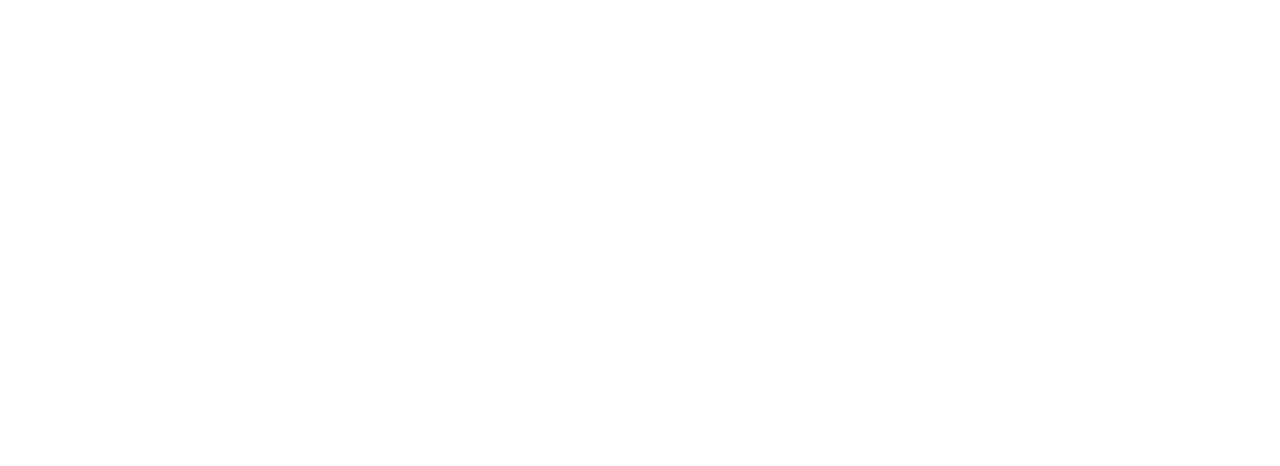
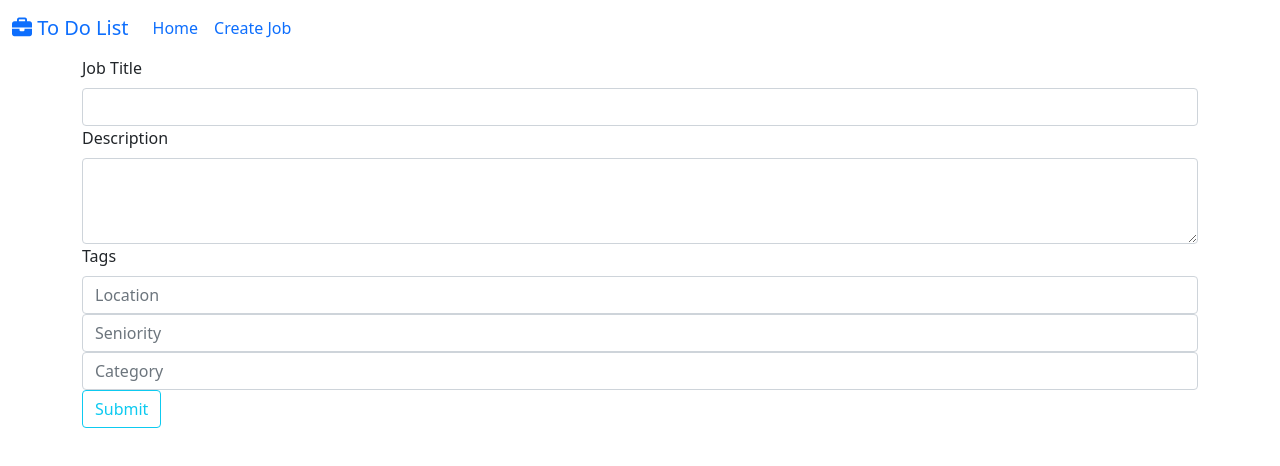
Before and after one commit to Karletty/JobFinder, a plain HTML site: page createJob.html in a window 1280 px wide. Drawn offline with nearby package versions, Linux system fonts and the light colour scheme.

Commit message:
cuerpo de html

```diff
--- a/createJob.html
+++ b/createJob.html
@@ -1,5 +1,6 @@
 <!DOCTYPE html>
 <html lang="en">
+
 <head>
     <meta charset="UTF-8">
     <meta http-equiv="X-UA-Compatible" content="IE=edge">
@@ -11,12 +12,41 @@
     <link rel="stylesheet" href="/assets/css/main.css">
     <link rel="stylesheet" href="/assets/css/createJob.css">
 </head>
+
 <body>
-    <nav>
-
+    <nav class="navbar navbar-expand-lg">
+        <div class="container-fluid">
+            <a class="navbar-brand" href="#">
+                <i class="fa-solid fa-briefcase"></i>
+                To Do List
+            </a>
+            <button class="navbar-toggler btn" type="button" data-bs-toggle="collapse"
+                data-bs-target="#navbarNavAltMarkup" aria-controls="navbarNavAltMarkup" aria-expanded="false"
+                aria-label="Toggle navigation">
+                <img src="/assets/images/menu.png" alt="">
+            </button>
+            <div class="collapse navbar-collapse" id="navbarNavAltMarkup">
+                <div class="navbar-nav">
+                    <a href="/index.html" class="nav-link">Home</a>
+                    <a href="#" class="nav-link">Create Job</a>
+                </div>
+            </div>
+        </div>
     </nav>
     <main>
-
+        <div class="container m-top-30">
+            <form id="frm-create-job">
+                <label for="name" class="form-label">Job Title</label>
+                <input type="text" name="name" id="name" class="form-control">
+                <label for="description" class="form-label">Description</label>
+                <textarea name="description" id="description" cols="30" rows="3" class="form-control"></textarea>
+                <label for="tags" class="form-label">Tags</label>
+                <input type="text" name="location" id="location" placeholder="Location" class="form-control">
+                <input type="text" name="seniority" id="seniority" placeholder="Seniority" class="form-control">
+                <input type="text" name="category" id="category" placeholder="Category" class="form-control">
+                <button type="submit" id="btn-add-job" class="btn btn-outline-info">Submit</button>
+            </form>
+        </div>
     </main>
     <footer>
 
@@ -27,4 +57,5 @@
     <script src="/assets/js/main.js"></script>
     <script src="/assets/js/createJob.js"></script>
 </body>
+
 </html>
```
Also changed, not shown: index.html (+52 -2 lines).
